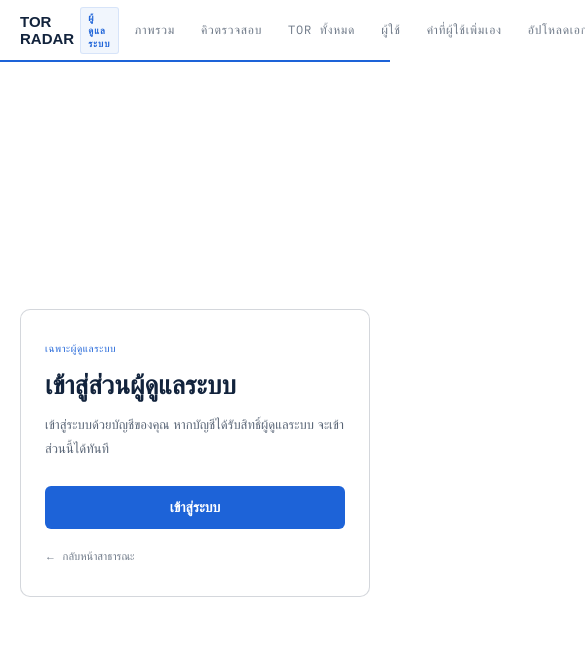
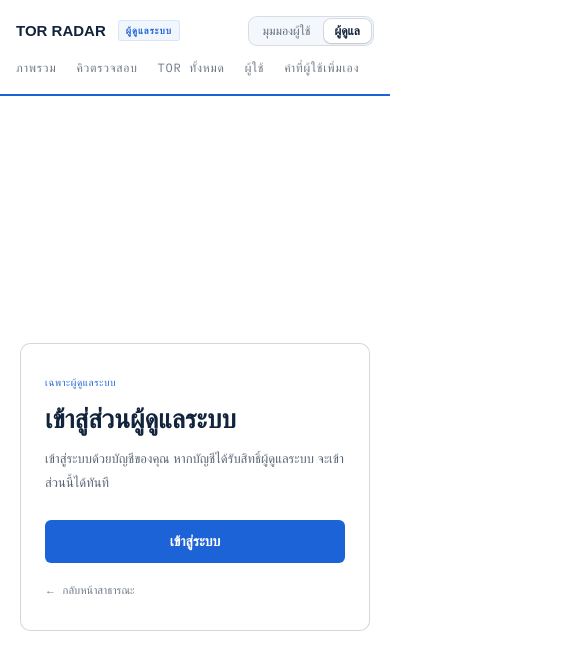
Before and after one commit to TORMomentum/Momentum, a Next.js app in the folder apps/web/: page /admin/login in a window 390 px wide. Shown: the top 670 px of the page, 585 px wide, since content can reach past the window. Built offline with nearby package versions, Linux system fonts and the light colour scheme; no server answers; a web font is replaced by a local one.

Commit message:
fix(web): fit the header, dashboard and match panel to a phone (TOR-112)

```diff
--- a/apps/web/src/features/app-shell/app-shell.module.css
+++ b/apps/web/src/features/app-shell/app-shell.module.css
@@ -410,3 +410,21 @@
 
 .modeOptionOn,
 .modeOptionOn:hover { background: var(--paper); color: var(--ink); font-weight: 600; box-shadow: 0 1px 2px rgba(18, 35, 60, 0.12), 0 0 0 1px var(--ink-12); }
+
+/*
+ * TOR-112: on a phone the brand, the tabs and the sign-in pair did not fit one 375px row, so the page scrolled
+ * sideways. The header becomes two rows: brand and account controls on top, the tabs beneath, scrolling on their
+ * own if they ever outgrow the width. --app-header-h grows with it (tokens.css) so full-height screens still fit.
+ */
+@media (max-width: 640px) {
+  .header { flex-wrap: wrap; align-content: center; column-gap: 12px; row-gap: 0; padding: 0 16px; }
+  .brand { order: 1; }
+  .adminBadge { order: 1; margin-left: 0; }
+  .headerRight { order: 2; }
+  .tabs { order: 3; width: 100%; gap: 20px; overflow-x: auto; scrollbar-width: none; }
+  .tabs::-webkit-scrollbar { display: none; }
+  .tab { padding: 8px 0 10px; }
+  .registerCta { padding: 6px 10px; font-size: 11px; }
+  /* The staff header also carries the mode switch, which needs a row of its own: let it grow rather than clip. */
+  .headerAdmin { height: auto; min-height: var(--app-header-h); padding-block: 8px 0; row-gap: 6px; }
+}
--- a/apps/web/src/shared/styles/tokens.css
+++ b/apps/web/src/shared/styles/tokens.css
@@ -67,6 +67,11 @@
   /* The app header's height. Five rules measure against it — the shell, the
      admin page, its gate and the signed-out notice — so it is named once. */
   --app-header-h: 62px;
+}
+
+/* On a phone the header is two rows (app-shell.module.css, TOR-112). */
+@media (max-width: 640px) {
+  :root { --app-header-h: 96px; }
 }
 
 * {
```
Also changed, not shown: apps/web/src/features/dashboard/dashboard.module.css (+12 -2 lines), apps/web/src/shared/ui/matched-tors.module.css (+10 -0 lines).
